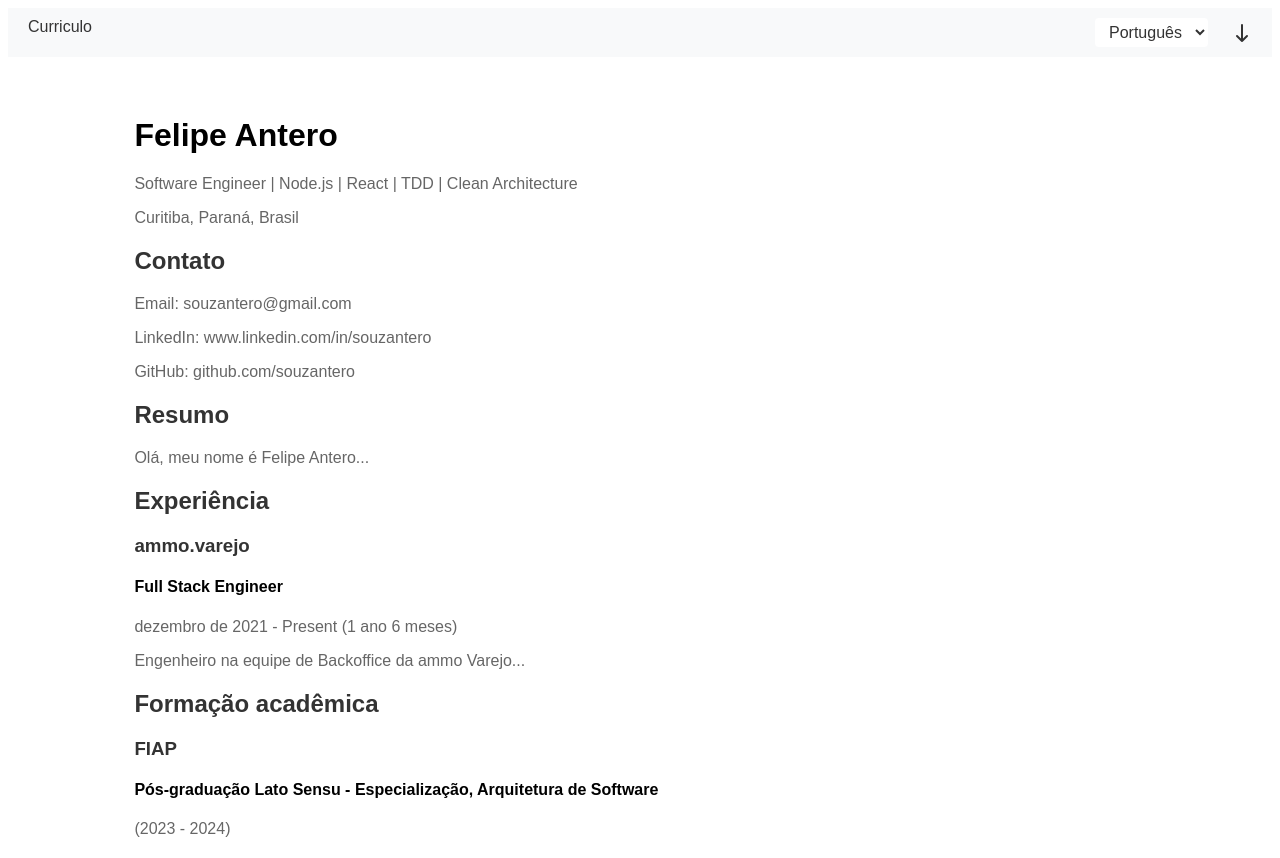
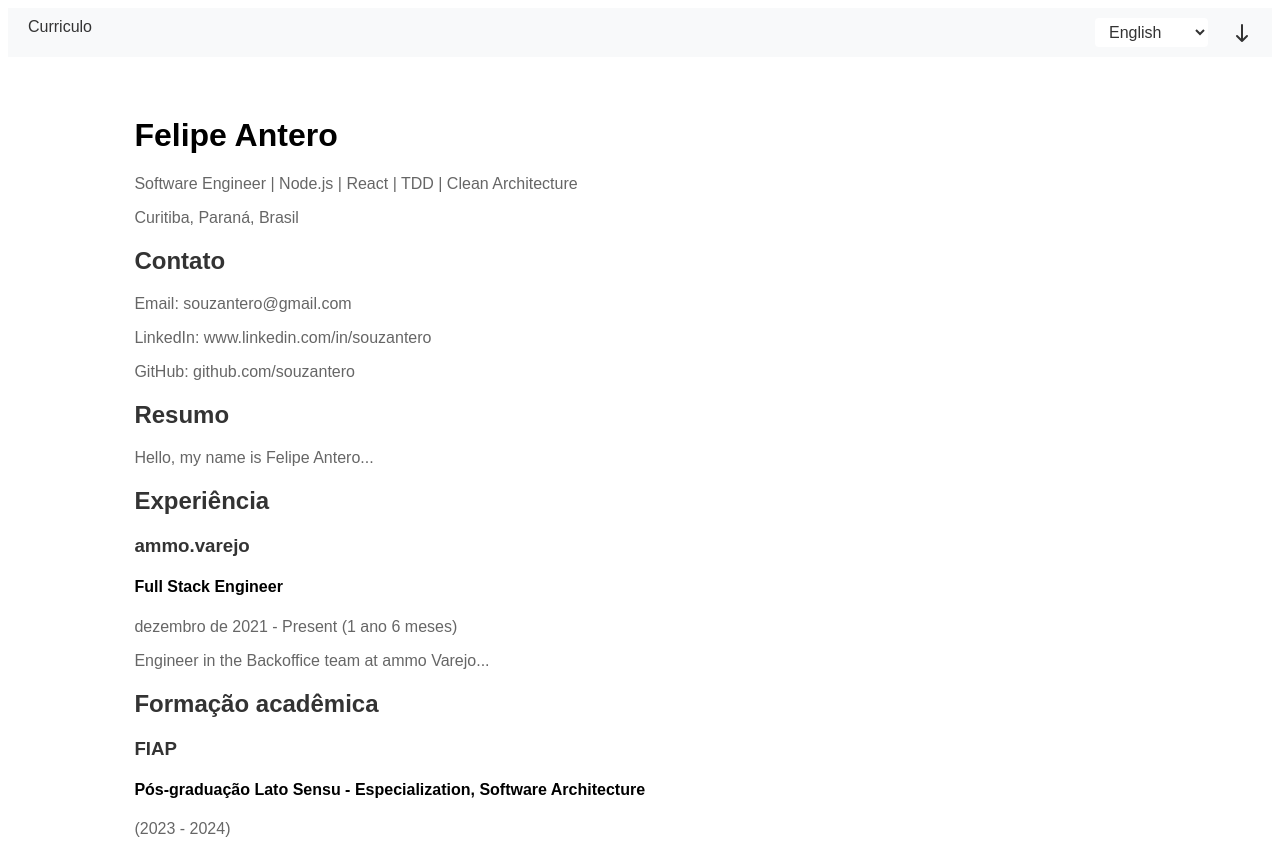
Before and after one commit to souzantero/my-web, a React app: page / in a window 1280 px wide. Built offline with nearby package versions, Linux system fonts and the light colour scheme; the HTML template or start-up script is replaced by a standard one.

Commit message:
feat(app): create app context

```diff
--- a/src/App.tsx
+++ b/src/App.tsx
@@ -1,8 +1,32 @@
 import './App.css';
-import React, { useState } from 'react';
+import React, { useMemo, useState } from 'react';
 import { NavBar } from './components/NavBar';
 
-const data = {
+export type Resume = {
+  name: string;
+  role: string;
+  location: string;
+  contact: {
+    email: string;
+    linkedin: string;
+    github: string;
+  };
+  summary: string;
+  experience: {
+    company: string;
+    role: string;
+    duration: string;
+    description: string;
+  }[];
+  education: {
+    institution: string;
+    degree: string;
+    duration: string;
+  }[];
+};
+
+const data: { [language: string]: Resume } = {
+  pt: {
     name: 'Felipe Antero',
     role: 'Software Engineer | Node.js | React | TDD | Clean Architecture',
     location: 'Curitiba, Paraná, Brasil',
@@ -30,37 +54,81 @@ const data = {
       },
       // Outras formações podem ser adicionadas aqui
     ],
+  },
+  en: {
+    name: 'Felipe Antero',
+    role: 'Software Engineer | Node.js | React | TDD | Clean Architecture',
+    location: 'Curitiba, Paraná, Brasil',
+    contact: {
+      email: 'souzantero@gmail.com',
+      linkedin: 'www.linkedin.com/in/souzantero',
+      github: 'github.com/souzantero',
+    },
+    summary: 'Hello, my name is Felipe Antero...',
+    experience: [
+      {
+        company: 'ammo.varejo',
+        role: 'Full Stack Engineer',
+        duration: 'dezembro de 2021 - Present (1 ano 6 meses)',
+        description: 'Engineer in the Backoffice team at ammo Varejo...',
+      },
+    ],
+    education: [
+      {
+        institution: 'FIAP',
+        degree:
+          'Pós-graduação Lato Sensu - Especialization, Software Architecture',
+        duration: '(2023 - 2024)',
+      },
+    ],
+  },
 };
 
+export type AppData = {
+  language: string;
+  onChangeLanguage: (event: React.ChangeEvent<HTMLSelectElement>) => void;
+};
+
+export const AppContext = React.createContext<AppData>({
+  language: 'en',
+  onChangeLanguage: () => {},
+});
+
+export const useApp = () => React.useContext(AppContext);
+
 function App() {
-  const [isNightMode, setIsNightMode] = useState(false);
-
-  const toggleNightMode = () => {
-    setIsNightMode(!isNightMode);
+  const [language, setLanguage] = useState<string>('en');
+  const resume = useMemo(() => data[language], [language]);
+  const handleLanguageChange = (
+    event: React.ChangeEvent<HTMLSelectElement>,
+  ) => {
+    setLanguage(event.target.value);
   };
 
   return (
-    <>
+    <AppContext.Provider
+      value={{ language, onChangeLanguage: handleLanguageChange }}
+    >
       <NavBar />
       <div className="container">
         <div className="header">
-          <h1>{data.name}</h1>
-          <p>{data.role}</p>
-          <p>{data.location}</p>
+          <h1>{resume.name}</h1>
+          <p>{resume.role}</p>
+          <p>{resume.location}</p>
         </div>
         <div className="section">
           <h2>Contato</h2>
-          <p>Email: {data.contact.email}</p>
-          <p>LinkedIn: {data.contact.linkedin}</p>
-          <p>GitHub: {data.contact.github}</p>
+          <p>Email: {resume.contact.email}</p>
+          <p>LinkedIn: {resume.contact.linkedin}</p>
+          <p>GitHub: {resume.contact.github}</p>
         </div>
         <div className="section">
           <h2>Resumo</h2>
-          <p>{data.summary}</p>
+          <p>{resume.summary}</p>
         </div>
         <div className="section">
           <h2>Experiência</h2>
-          {data.experience.map((experience, index) => (
+          {resume.experience.map((experience, index) => (
             <div key={index}>
               <h3>{experience.company}</h3>
               <h4>{experience.role}</h4>
@@ -71,7 +139,7 @@ function App() {
         </div>
         <div className="section">
           <h2>Formação acadêmica</h2>
-          {data.education.map((education, index) => (
+          {resume.education.map((education, index) => (
             <div key={index}>
               <h3>{education.institution}</h3>
               <h4>{education.degree}</h4>
@@ -80,7 +148,7 @@ function App() {
           ))}
         </div>
       </div>
-    </>
+    </AppContext.Provider>
   );
 }
 
--- a/src/components/NavBar.tsx
+++ b/src/components/NavBar.tsx
@@ -1,7 +1,10 @@
 import React from 'react';
 import './NavBar.css';
+import { useApp } from '../App';
 
 export function NavBar() {
+  const { language, onChangeLanguage } = useApp();
+
   return (
     <nav className="navbar">
       <ul className="navbar-list">
@@ -10,7 +13,11 @@ export function NavBar() {
         </li>
       </ul>
       <div>
-        <select className="language-select">
+        <select
+          className="language-select"
+          value={language}
+          onChange={onChangeLanguage}
+        >
           <option value="pt">Português</option>
           <option value="en">English</option>
         </select>
@@ -35,3 +42,6 @@ export function NavBar() {
     </nav>
   );
 }
+function useAppContext() {
+  throw new Error('Function not implemented.');
+}
```
Lines whose indentation alone changed are shown as unchanged.
